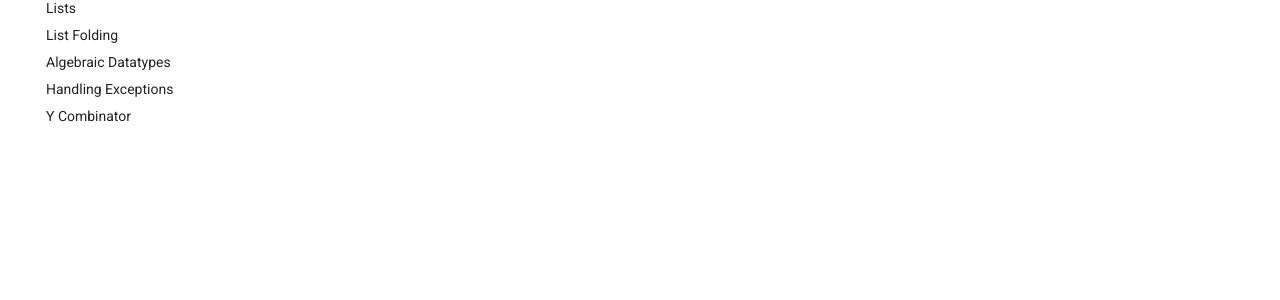
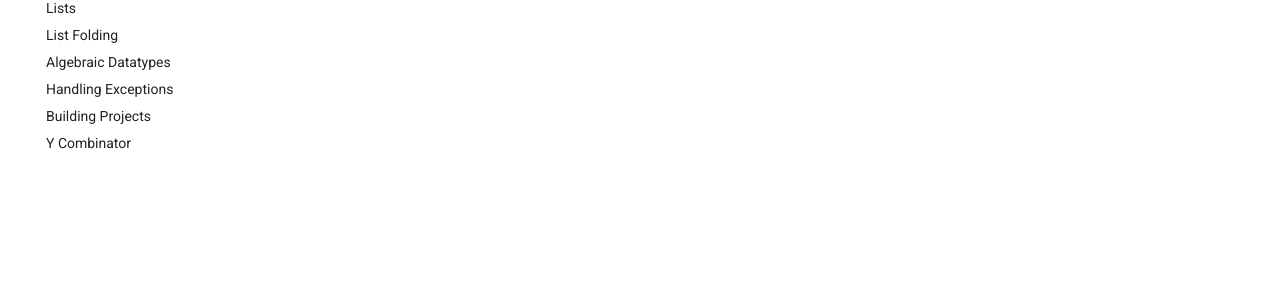
Before and after one commit to jieyouxu/Haskell-Notes, an MkDocs documentation site: the page built from docs/index.md, in a window 1280 px wide. Shown: the part 372-672 px from the top of the page. Built offline with MkDocs 1.6.1 and Material for MkDocs 9.7.7, drawn with Linux system fonts in a browser that asks for light colours; comment, search, counter and statistics services are not loaded.

Commit message:
Update config

```diff
--- a/mkdocs.yml
+++ b/mkdocs.yml
@@ -20,6 +20,7 @@ nav:
   - 'List Folding': '10-folding-lists/notes.md'
   - 'Algebraic Datatypes': '11-algebraic-datatypes/notes.md'
   - 'Handling Exceptions': '12-handling-exceptions/notes.md'
+  - 'Building Projects': '13-building-projects/notes.md'
   - 'Y Combinator': 'misc/y-combinator.md'
 
 # Theme
```
Also changed, not shown: 1 other file.
